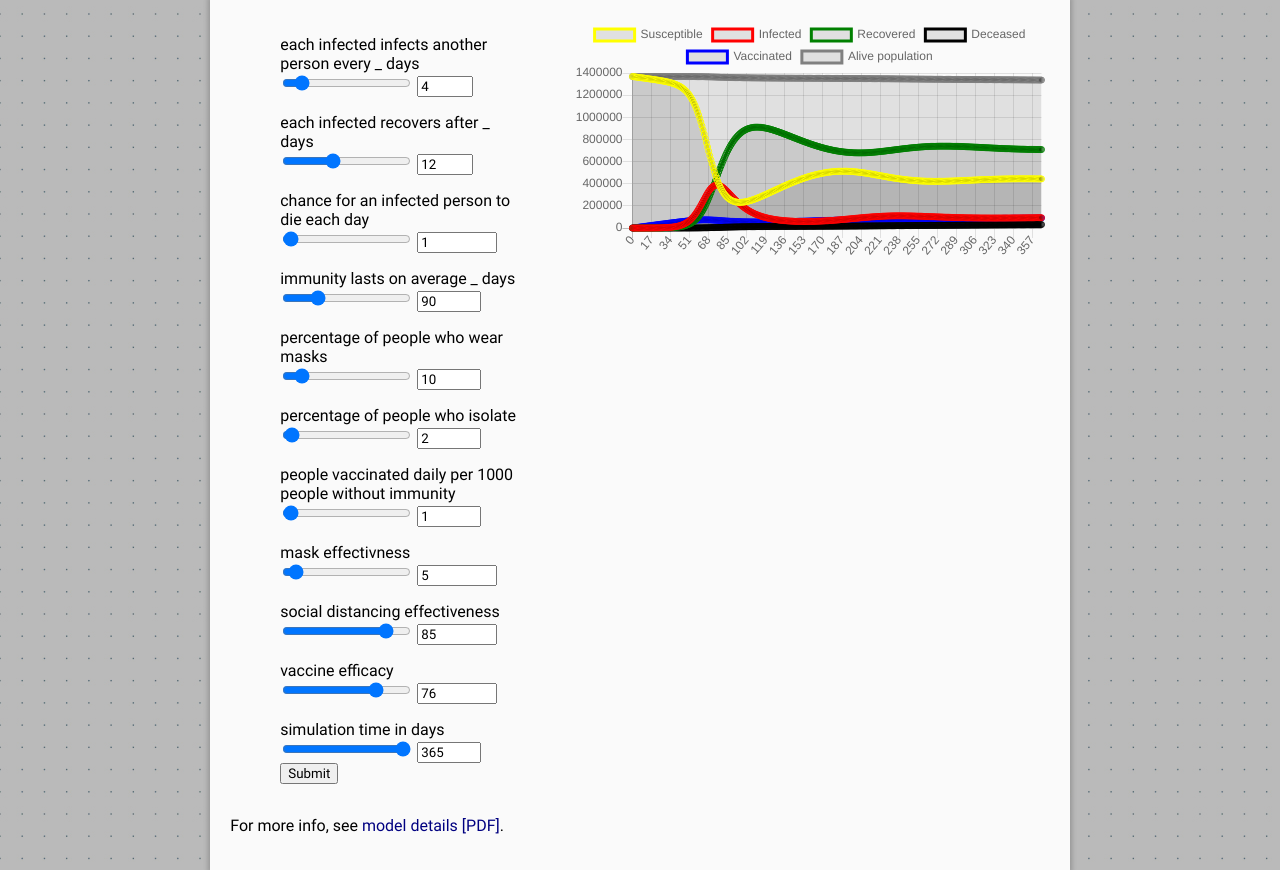
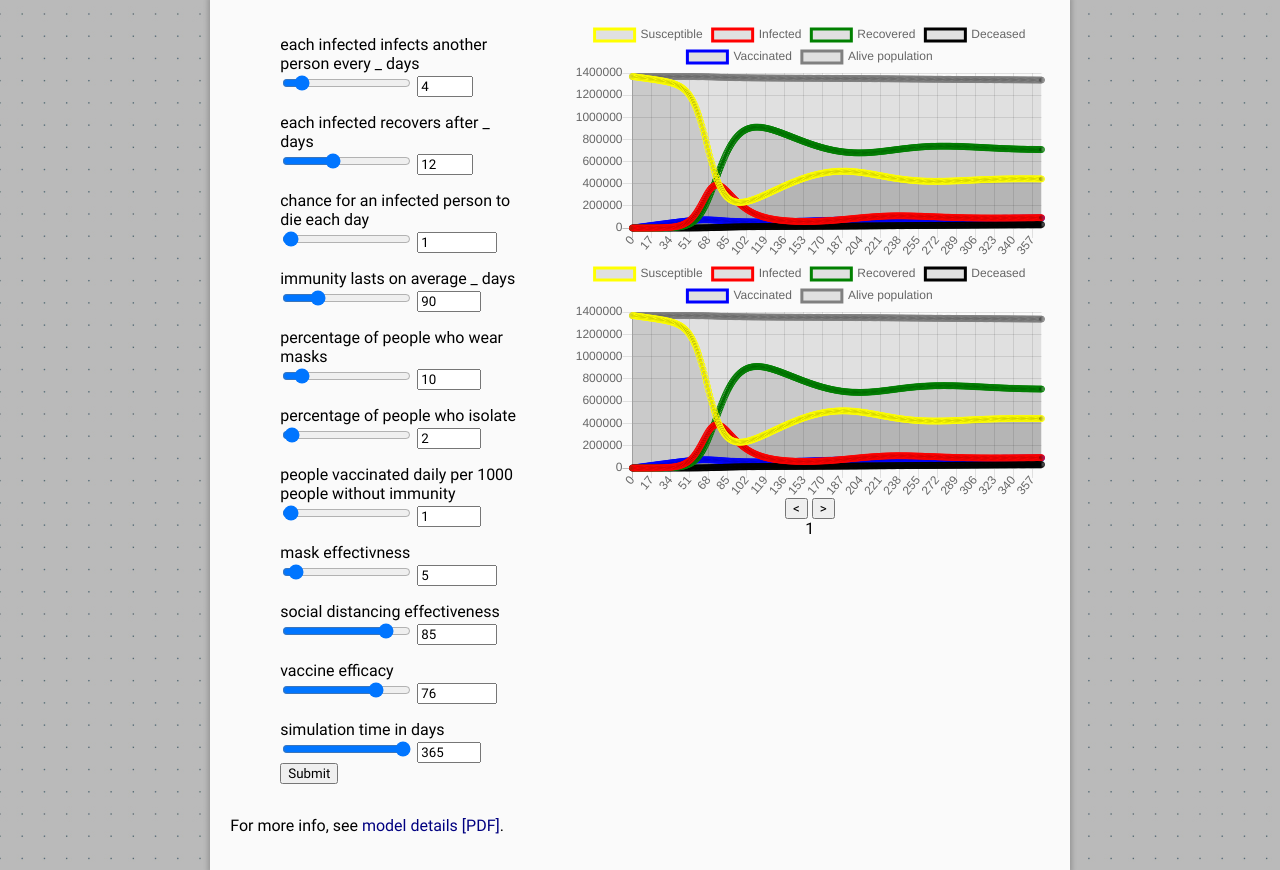
Before and after one commit to Hi-Im-Simon/Mathematical-Model-of-a-Pandemic, a Flask app: page / in a window 1280 px wide. Shown: the part 186-1056 px from the top of the page. Run offline with Flask 2, Linux system fonts and the light colour scheme; data comes from the database, SQL or seed files in the repository.

Commit message:
added a comparison chart, might need some more work, fixed #3

```diff
--- a/app/routes.py
+++ b/app/routes.py
@@ -8,11 +8,11 @@ from app.values import init_values
 @app.route('/', methods=['POST', 'GET'])
 def page_default():
     # to make sure that the language.js file exists
-    open('app/static/javascript/language.js', 'w+', encoding='utf-8').write(f"var chosen_language = 'EN';")
+    open('app/static/javascript/_language.js', 'w+', encoding='utf-8').write(f"var chosen_language = 'EN';")
     if request.method == 'POST':
         # if submit in the language form is pressed, change the value in the language.js file
         if 'language' in request.form:
-            open('app/static/javascript/language.js', 'w', encoding='utf-8').write(f"var chosen_language = '{ request.form['language'] }';")
+            open('app/static/javascript/_language.js', 'w', encoding='utf-8').write(f"var chosen_language = '{ request.form['language'] }';")
         else:
             # if submit in the main form is pressed, collect data from inputs and add it to the database
             input_values = {}
@@ -25,6 +25,7 @@ def page_default():
             return redirect('/')
 
     inputs = Database.query
+
     # add initial values to the database if it's empty
     if len([i for i in Database.query]) == 0:
         db.session.add(Database(init_values))
@@ -32,8 +33,18 @@ def page_default():
 
     values = inputs[-1].__dict__
     names = eval('{' + ''.join([line.strip() for line in open('app/static/javascript/translation.js', encoding='utf-8').readlines()][2:-3]) + '}')
-    language = open('app/static/javascript/language.js', 'r', encoding='utf-8').readlines()[0].split()[-1].strip(';').strip("'")
+    language = open('app/static/javascript/_language.js', 'r', encoding='utf-8').readlines()[0].split()[-1].strip(';').strip("'")
     print(language)
+
+    # creates a file to hold the database content for JS
+    open('app/static/javascript/_database.js', 'w+', encoding='utf-8').close()
+    js_db = open('app/static/javascript/_database.js', 'a', encoding='utf-8')
+    js_db.write("var db = {\n")
+    for line in values:
+        if line is not '_sa_instance_state':
+            js_db.write(f"\t{ line }: { [inputs[i].__dict__[line] for i in range(inputs.count())] },\n")
+    js_db.write("}\n")
+    js_db.close()
 
     # or if the page is reloaded, send data to the template and display it
     return render_template(
--- a/app/static/javascript/chart.js
+++ b/app/static/javascript/chart.js
@@ -22,15 +22,14 @@ function getChartData() {
     return [x_values, y_values_all];
 }
 
-function generateChart(action='update') {
-    let t = getChartData();
-    x_values = t[0];
-    y_values_all = t[1];
+function generateChart(chart_name = 'chart_1', action = 'update', data = getChartData()) {
+    x_values = data[0];
+    y_values_all = data[1];
 
     if (action == 'create') {
         let labels = getTranslations();
 
-        chart = new Chart("chart_1", {
+        charts[chart_name] = new Chart(chart_name, {
             type: "line",
             options: {
                 animation: {
@@ -40,15 +39,16 @@ function generateChart(action='update') {
         });
 
         for (let i = 0; i < lines.length; i++)
-            chart.data.datasets.push({ data: y_values_all[lines[i]], borderColor: line_colors[lines[i]], label: labels[lines[i]][chosen_language], });
+            charts[chart_name].data.datasets.push({ data: y_values_all[lines[i]], borderColor: line_colors[lines[i]], label: labels[lines[i]][chosen_language], });
     }
     else {
         for (let i = 0; i < lines.length; i++)
-            chart.data.datasets[i].data = y_values_all[lines[i]];
+            charts[chart_name].data.datasets[i].data = y_values_all[lines[i]];
     }
-    chart.data.labels = x_values;
-    chart.update();
+    charts[chart_name].data.labels = x_values;
+    charts[chart_name].update();
 }
 
-var chart;
-generateChart(action='create');
+var charts = {};
+generateChart(chart_name='chart_1', action='create');
+generateChart(chart_name='chart_2', action='create');
--- /dev/null
+++ b/app/static/javascript/chart_nav.js
@@ -0,0 +1,27 @@
+function switch_chart(dest) {
+    if (dest == 'left') {
+        if (data_set_i > 0)
+            data_set_i -= 1;
+        else
+            return;
+    }
+    else if (dest == 'right') {
+        if (data_set_i < db['id'].length - 1)
+            data_set_i += 1;
+        else
+            return;
+    }
+    else
+        return;
+
+    let data_set = new Map();
+    for (entry in db) {
+        data_set.set(entry, db[entry][data_set_i]);
+    }
+    let x_values = Array.from(Array(+(data_set.get('time')) + 1).keys());
+    generateChart(chart_name='chart_2', action='update', data=[x_values, calc(data_set)]);
+    document.getElementById('chart_id').innerHTML = data_set_i + 1;
+}
+
+var data_set_i = db['id'].length - 1;
+document.getElementById('chart_id').innerHTML = db['id'].length;
--- a/app/static/javascript/main.js
+++ b/app/static/javascript/main.js
@@ -11,7 +11,7 @@ for (el of document.querySelectorAll('.row_input')) {
 
 function setChartGenerationProperty(els) {
     for (el of els)
-        el.addEventListener('input', generateChart);
+        el.addEventListener('input', function() { generateChart() });
 }
 
 // connect selected input to its following input
--- a/app/templates/main.html
+++ b/app/templates/main.html
@@ -25,7 +25,17 @@
                 </div>
 
                 <div class="right">
-                    <canvas class="chart" id="chart_1"></canvas>
+                    <div id="chart_1_container">
+                        <canvas class="chart" id="chart_1"></canvas>
+                    </div>
+                    <div id="chart_1_container">
+                        <canvas class="chart" id="chart_2"></canvas>
+                        <center>
+                            <button class="button_left" onclick="switch_chart('left')"><</button>
+                            <button class="button_right" onclick="switch_chart('right')">></button>
+                        </center>
+                        <center><div id="chart_id"></div></center>
+                    </div>
                 </div>
             </div>
             <p>{{ names['more_info_1'][language] }} <a href="../static/docs/A_Mathematical_Model_of_a_Pandemic.pdf">{{ names['more_info_2'][language] }} [PDF]</a>.</p>
@@ -36,9 +46,11 @@
         </footer>
     </div>
 </body>
-<script src="../static/javascript/language.js"></script>
+<script src="../static/javascript/_language.js"></script>
+<script src="../static/javascript/_database.js"></script>
 <script src="../static/javascript/math.js"></script>
 <script src="../static/javascript/translation.js"></script>
 <script src="../static/javascript/chart.js"></script>
+<script src="../static/javascript/chart_nav.js"></script>
 <script src="../static/javascript/main.js"></script>
 </html>
```
